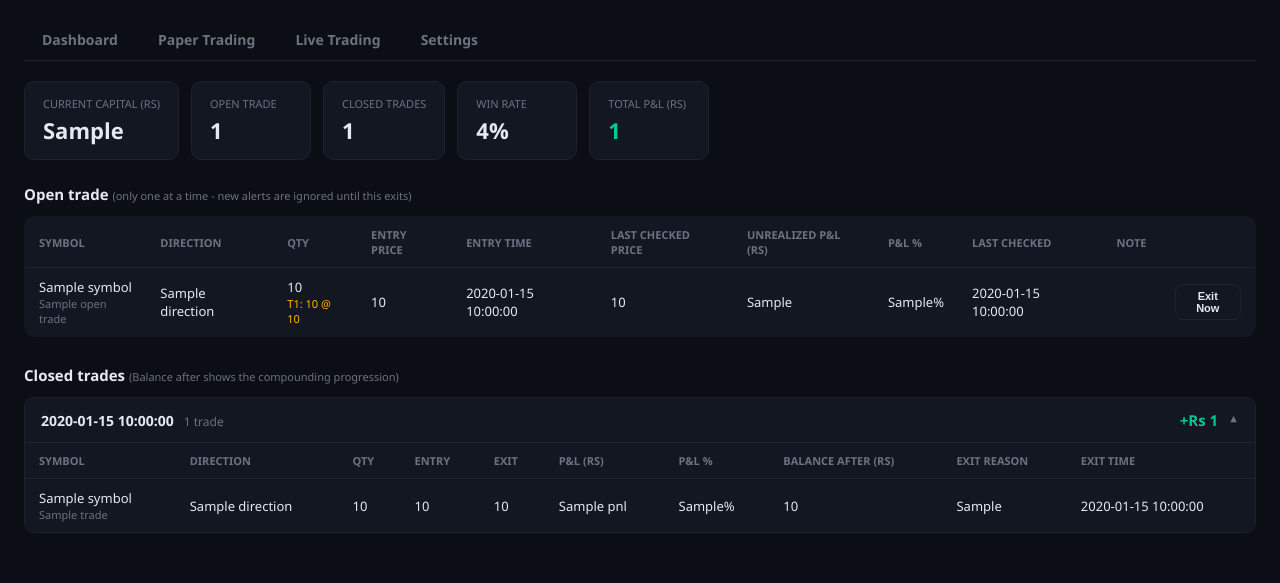
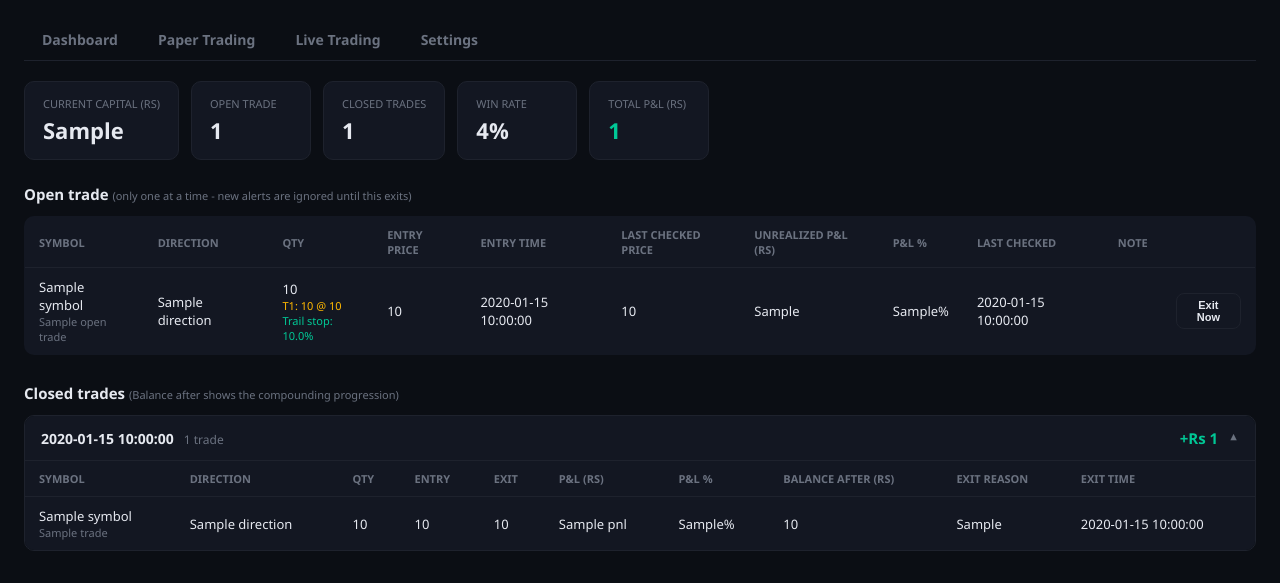
Before and after one commit to rajaram997267-ops/Rajaram-Trading-Terminal-RTT-v0.0, a Flask app: template templates/paper_trading.html in a window 1280 px wide. Shown: the part 79-662 px from the top of the page. Run offline with Flask 3, Linux system fonts and the light colour scheme; the template is opened without the code that fills it: most values are stand-ins (such as "Sample title", 1, 10 or a date in 2020); parts of the project's set-up code (start-up, migrations or seed data) failed here and were passed over; some libraries are stand-ins or nearby versions.

Commit message:
Add files via upload

```diff
--- a/templates/paper_trading.html
+++ b/templates/paper_trading.html
@@ -289,7 +289,7 @@
       <tr>
         <td>{{ t.symbol }}{% if t.paper_option_label %}<div class="sub" style="font-size:11px;" title="{{ t.paper_option_label }}">{{ t.paper_option_label }}</div>{% endif %}</td>
         <td class="direction-{{ t.direction|lower }}">{{ t.direction }}</td>
-        <td>{{ t.quantity }}{% if t.target1_hit_time %}<div class="sub" style="font-size:11px; color: var(--gold);">T1: {{ t.target1_qty }} @ {{ t.target1_exit_price }}</div>{% endif %}</td>
+        <td>{{ t.quantity }}{% if t.target1_hit_time %}<div class="sub" style="font-size:11px; color: var(--gold);">T1: {{ t.target1_qty }} @ {{ t.target1_exit_price }}</div>{% endif %}{% if t.trail_high_pct is not none %}<div class="sub" style="font-size:11px; color: var(--green);">Trail stop: {{ "%.1f"|format(t.trail_high_pct - 0.5) }}%</div>{% endif %}</td>
         <td>{{ t.entry_price }}</td>
         <td>{{ t.entry_time[:19] }}</td>
         <td>{{ t.last_checked_price or "-" }}</td>
@@ -408,7 +408,7 @@
         <tr>
           <td>${escapeHtml(t.symbol)}${t.paper_option_label ? `<div class="sub" style="font-size:11px;" title="${escapeHtml(t.paper_option_label)}">${escapeHtml(t.paper_option_label)}</div>` : ""}</td>
           <td class="direction-${t.direction.toLowerCase()}">${t.direction}</td>
-          <td>${t.quantity}${t.target1_hit_time ? `<div class="sub" style="font-size:11px; color: var(--gold);">T1: ${t.target1_qty} @ ${t.target1_exit_price}</div>` : ""}</td>
+          <td>${t.quantity}${t.target1_hit_time ? `<div class="sub" style="font-size:11px; color: var(--gold);">T1: ${t.target1_qty} @ ${t.target1_exit_price}</div>` : ""}${(t.trail_high_pct !== null && t.trail_high_pct !== undefined) ? `<div class="sub" style="font-size:11px; color: var(--green);">Trail stop: ${(t.trail_high_pct - 0.5).toFixed(1)}%</div>` : ""}</td>
           <td>${t.entry_price}</td>
           <td>${(t.entry_time || "").slice(0, 19)}</td>
           <td>${t.last_checked_price || "-"}</td>
--- a/templates/settings.html
+++ b/templates/settings.html
@@ -163,10 +163,10 @@
     <span>Exit strategy for new trades:</span>
     <select id="strategySelect" onchange="setStrategy(this.value)">
       <option value="EMA" {% if exit_strategy == "EMA" %}selected{% endif %}>5-EMA only</option>
-      <option value="TARGETS" {% if exit_strategy == "TARGETS" %}selected{% endif %}>2% / 4% targets (half + half)</option>
+      <option value="TARGETS" {% if exit_strategy == "TARGETS" %}selected{% endif %}>2% half + trail from 4%</option>
     </select>
     <span class="token-status" id="strategyStatus">
-      {% if exit_strategy == "TARGETS" %}Books half the qty at +2% (breakeven stop after), rest at +4%. 5-EMA only protects before Target-1.{% else %}Full quantity exits on the 5-EMA reversal rule, same as before.{% endif %}
+      {% if exit_strategy == "TARGETS" %}Books half at +2% (breakeven stop after), rest trails from +4% in 0.5% steps. 5-EMA only protects before Target-1.{% else %}Full quantity exits on the 5-EMA reversal rule, same as before.{% endif %}
     </span>
   </div>
 
@@ -242,7 +242,7 @@
         });
         const result = await res.json();
         statusEl.textContent = result.exit_strategy === "TARGETS"
-          ? "Books half the qty at +2% (breakeven stop after), rest at +4%. 5-EMA only protects before Target-1."
+          ? "Books half at +2% (breakeven stop after), rest trails from +4% in 0.5% steps. 5-EMA only protects before Target-1."
           : "Full quantity exits on the 5-EMA reversal rule, same as before.";
       } catch (err) {
         statusEl.textContent = "Failed to update - see console";
```
